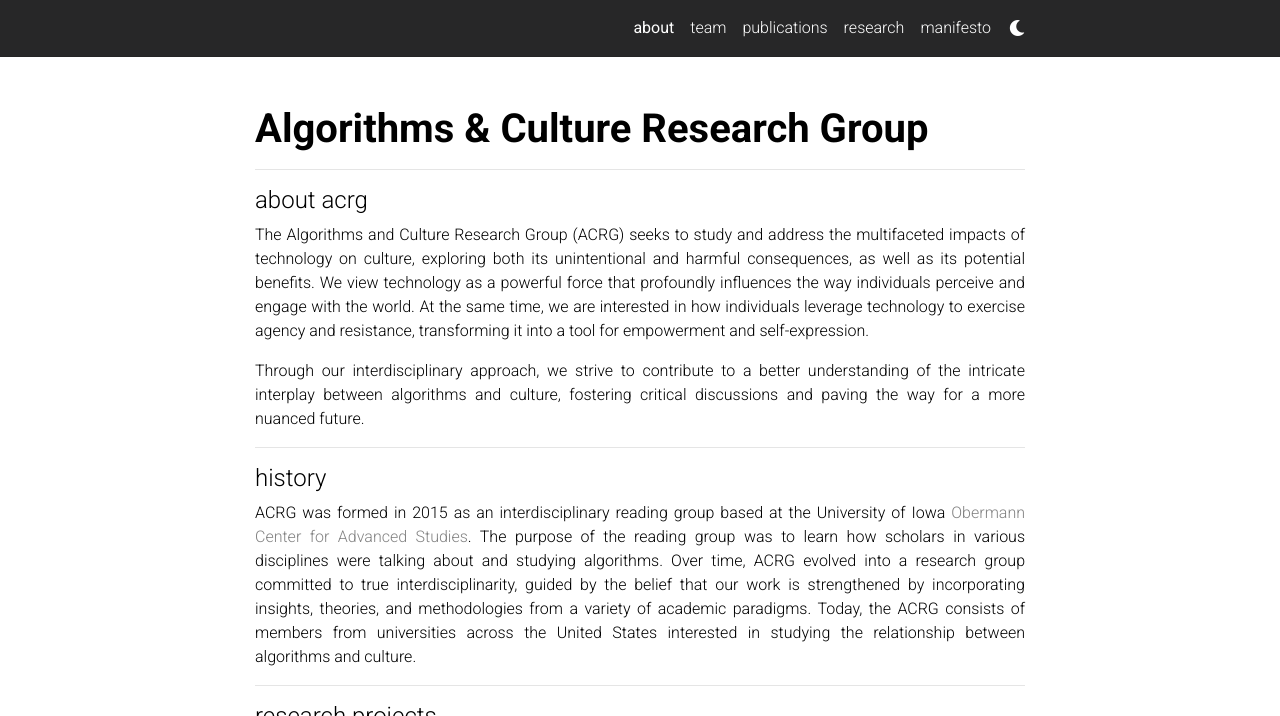
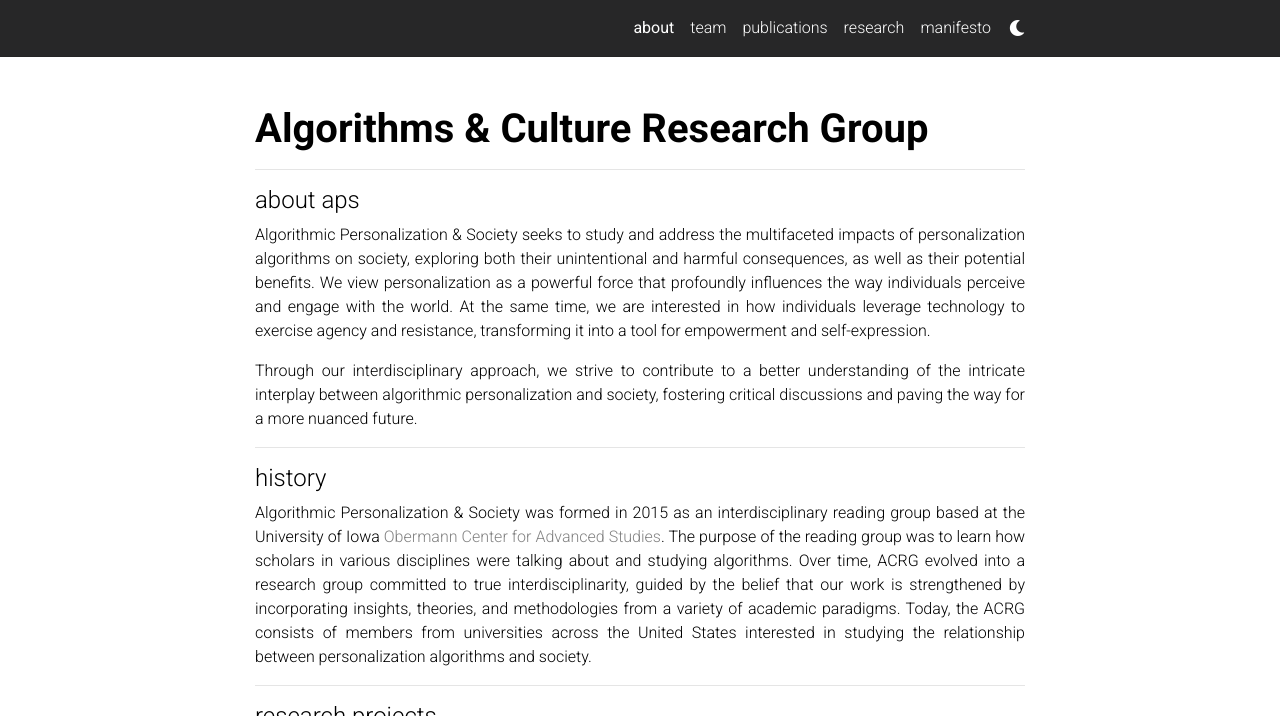
Before and after one commit to acrg-shared/acrg-shared.github.io, a Jekyll site: the page built from _pages/about.md, in a window 1280 px wide and 900 px high, cut to the strip 0-716 px from the top of the window. Built offline with Jekyll 4.4.1, drawn with Linux system fonts in a browser that asks for light colours; comment, search, counter and statistics services are not loaded; a style sheet for code colours, icons or effects is not loaded.

Commit message:
Update about.md
Updating to APS

```diff
--- a/_pages/about.md
+++ b/_pages/about.md
@@ -17,17 +17,17 @@ social: false  # includes social icons at the bottom of the page
 ---
 
 ---
-#### about acrg
+#### about aps
 <p style="text-align: justify">
-The Algorithms and Culture Research Group (ACRG) seeks to study and address the multifaceted impacts of technology on culture, exploring both its unintentional and harmful consequences, as well as its potential benefits. We view technology as a powerful force that profoundly influences the way individuals perceive and engage with the world. At the same time, we are interested in how individuals leverage technology to exercise agency and resistance, transforming it into a tool for empowerment and self-expression. </p>
+Algorithmic Personalization & Society seeks to study and address the multifaceted impacts of personalization algorithms on society, exploring both their unintentional and harmful consequences, as well as their potential benefits. We view personalization as a powerful force that profoundly influences the way individuals perceive and engage with the world. At the same time, we are interested in how individuals leverage technology to exercise agency and resistance, transforming it into a tool for empowerment and self-expression. </p>
 <p style="text-align: justify">
-Through our interdisciplinary approach, we strive to contribute to a better understanding of the intricate interplay between algorithms and culture, fostering critical discussions and paving the way for a more nuanced future.
+Through our interdisciplinary approach, we strive to contribute to a better understanding of the intricate interplay between algorithmic personalization and society, fostering critical discussions and paving the way for a more nuanced future.
 </p>
 
 ---
 #### history
 <p style="text-align: justify">
-ACRG was formed in 2015 as an interdisciplinary reading group based at the University of Iowa <a href="https://obermann.uiowa.edu/">Obermann Center for Advanced Studies</a>. The purpose of the reading group was to learn how scholars in various disciplines were talking about and studying algorithms. Over time, ACRG evolved into a research group committed to true interdisciplinarity, guided by the belief that our work is strengthened by incorporating insights, theories, and methodologies from a variety of academic paradigms. Today, the ACRG consists of members from universities across the United States interested in studying the relationship between algorithms and culture.
+Algorithmic Personalization & Society was formed in 2015 as an interdisciplinary reading group based at the University of Iowa <a href="https://obermann.uiowa.edu/">Obermann Center for Advanced Studies</a>. The purpose of the reading group was to learn how scholars in various disciplines were talking about and studying algorithms. Over time, ACRG evolved into a research group committed to true interdisciplinarity, guided by the belief that our work is strengthened by incorporating insights, theories, and methodologies from a variety of academic paradigms. Today, the ACRG consists of members from universities across the United States interested in studying the relationship between personalization algorithms and society.
 </p>
 
 ---
```
